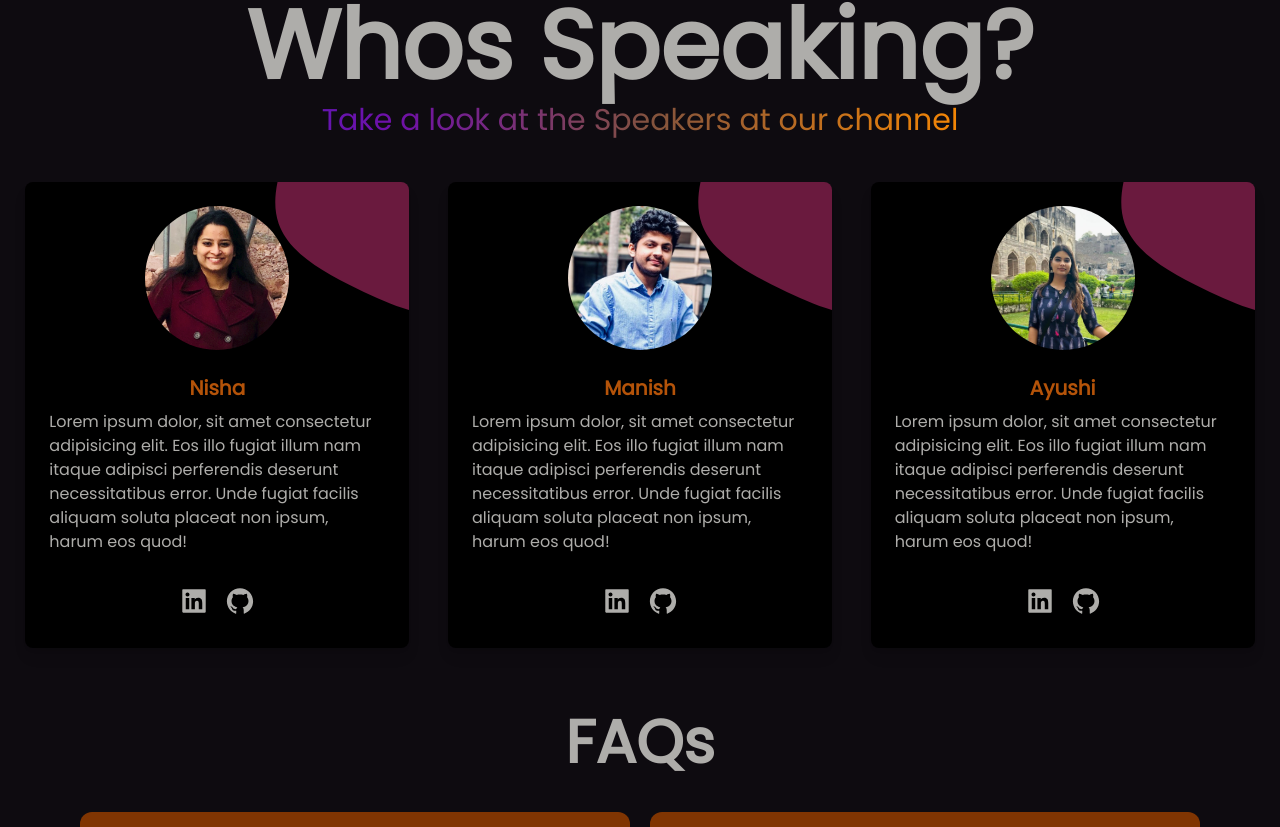
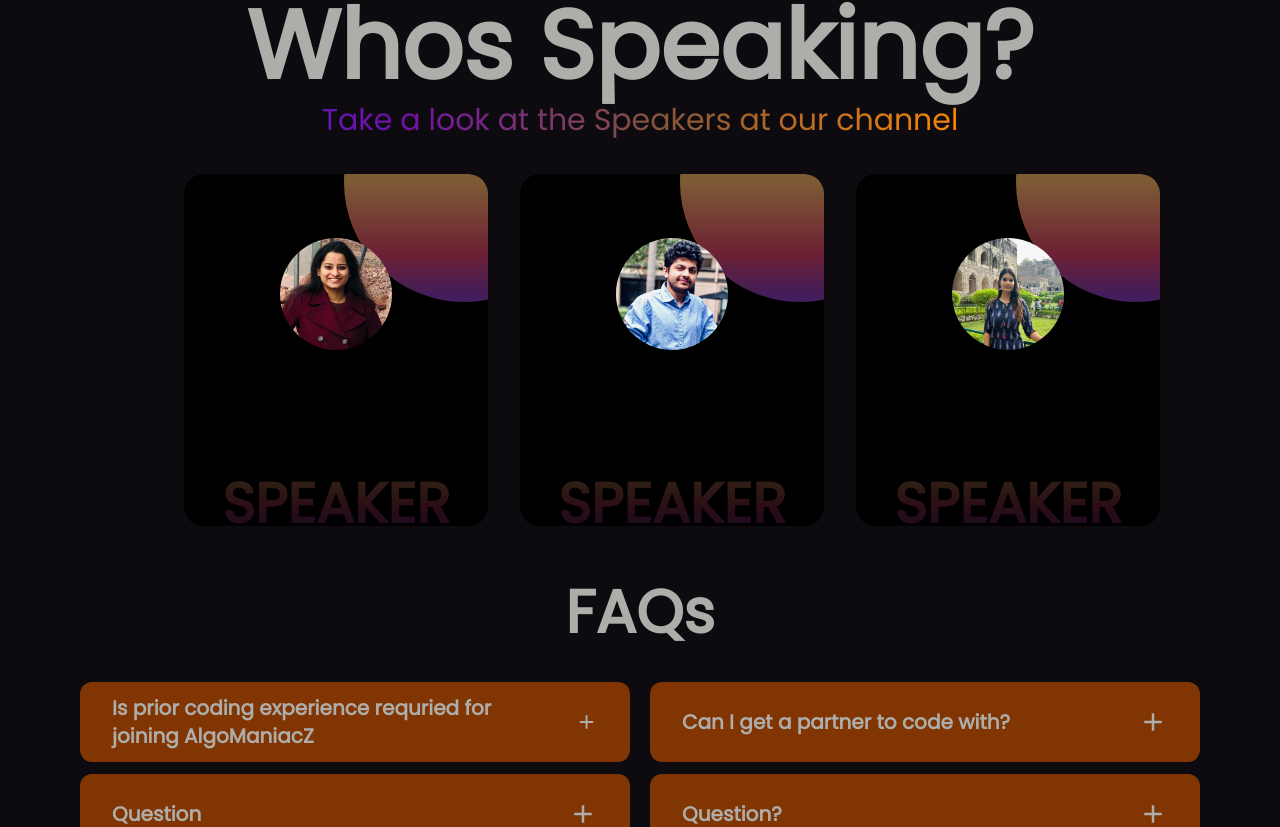
Before and after one commit to AlgoManiacZ/AlgoManiacZ_Revamped, a React (Vite) app in the folder algoManiacZ/: page / in a window 1280 px wide. Shown: the part 1530-2357 px from the top of the page. Built offline with nearby package versions, Linux system fonts and the light colour scheme.

Commit message:
Changed card style for desktop

```diff
--- a/algoManiacZ/package.json
+++ b/algoManiacZ/package.json
@@ -15,6 +15,7 @@
     "react": "^18.2.0",
     "react-dom": "^18.2.0",
     "react-icons": "^4.11.0",
+    "react-responsive": "^9.0.2",
     "react-scroll": "^1.8.9",
     "vanilla-tilt": "^1.8.1"
   },
--- a/algoManiacZ/src/components/Navbar/NavBar.jsx
+++ b/algoManiacZ/src/components/Navbar/NavBar.jsx
@@ -1,5 +1,5 @@
-import { useState } from 'react'
-import { Link } from 'react-scroll'
+import {useState} from 'react'
+import {Link} from 'react-scroll'
 import logo from '../../assets/logo.jpeg'
 function Navbar() {
     const [isOpen, setIsOpen] = useState(false)
@@ -9,7 +9,7 @@ function Navbar() {
     }
 
     return (
-    <nav className="h-28 bg-navbarColor w-full sticky z-10 top-0 flex px-5 md:px-20 py-4">
+        <nav className="z-10 h-28 bg-navbarColor w-full sticky z-10 top-0 flex px-5 md:px-20 py-4">
             <div className="container mx-auto flex justify-between items-center">
                 <Link
                     to="home"
--- a/algoManiacZ/src/components/Speakers/Card.jsx
+++ b/algoManiacZ/src/components/Speakers/Card.jsx
@@ -1,16 +1,28 @@
 /* eslint-disable react/prop-types */
-import { AiFillLinkedin, AiFillGithub } from 'react-icons/ai'
+import {AiFillLinkedin, AiFillGithub} from 'react-icons/ai'
 import cardBackground from '../../assets/cardBackgroundImage.svg'
+import MediaQuery from 'react-responsive'
+import './CardStyle.css'
 
-
-const Card = ({name,imageUrl,about,linkedin,github}) => {
+const Card = ({name, imageUrl, about, linkedin, github}) => {
     return (
-    <div className="max-w-sm rounded-lg overflow-hidden shadow-lg mx-auto my-4 py-4  bg-[#000000]  bg-no-repeat bg-cover bg-center transition-all ease-in-out  hover:scale-105 hover:shadow-lg hover:shadow-hoverOrange "
-
+        <>
+            <MediaQuery minWidth={1224}>
+                <div className="main">
+                    <img className="spimg" src={imageUrl} />
+                    <div className="username">{name}</div>
+                    <div className="speaker">SPEAKER</div>
+                    <div className="circleContainer">
+                        <div className="circle"></div>
+                    </div>
+                </div>
+            </MediaQuery>
+            <MediaQuery maxWidth={1224}>
+                <div
+                    className="max-w-sm rounded-lg overflow-hidden shadow-lg mx-auto my-4 py-4  bg-[#000000]  bg-no-repeat bg-cover bg-center transition-all ease-in-out  hover:scale-105 hover:shadow-lg hover:shadow-hoverOrange "
                     style={{
                         backgroundImage: `url(${cardBackground})`,
                     }}
-
                 >
                     <div className="flex items-center justify-center h-40 ">
                         <img
@@ -21,11 +33,11 @@ const Card = ({name,imageUrl,about,linkedin,github}) => {
                     </div>
 
                     <div className="px-6 py-4">
-        <div className="font-bold text-xl text-center mb-2 text-hoverOrange">{name}</div>
+                        <div className="font-bold text-xl text-center mb-2 text-hoverOrange">
+                            {name}
+                        </div>
 
-        <p className="text-gray-700 text-base">
-         {about}
-        </p>
+                        <p className="text-gray-700 text-base">{about}</p>
                     </div>
 
                     <div className="px-6 py-4 flex items-center justify-center">
@@ -43,6 +55,8 @@ const Card = ({name,imageUrl,about,linkedin,github}) => {
                         </a>
                     </div>
                 </div>
+            </MediaQuery>
+        </>
     )
 }
 
--- /dev/null
+++ b/algoManiacZ/src/components/Speakers/CardStyle.css
@@ -0,0 +1,83 @@
+.main {
+    width: 19rem;
+    height: 22rem;
+    background-color: black;
+    border-radius: 20px;
+    display: flex;
+    flex-direction: column;
+    align-items: center;
+    overflow: hidden;
+    position: relative;
+}
+.main:hover .username {
+    transform: translateY(0);
+    opacity: 1;
+}
+.main::before {
+    content: '';
+    position: absolute;
+    width: 15rem;
+    height: 15rem;
+    border-radius: 50%;
+    z-index: 4;
+    top: -7rem;
+    right: -6rem;
+    background: linear-gradient(
+        0deg,
+        rgba(131, 58, 180, 1) 3%,
+        rgba(217, 66, 104, 1) 20%,
+        rgba(250, 185, 104, 1) 51%
+    );
+    opacity: 0.5;
+    transition-timing-function: ease-out;
+    transition-duration: 300ms;
+}
+.main:hover::before {
+    width: 20rem;
+    height: 20rem;
+    width: 22rem;
+    aspect-ratio: 1.2;
+    z-index: 4;
+    top: -14rem;
+    right: -4rem;
+}
+.spimg {
+    width: 7rem;
+    aspect-ratio: 1;
+    border-radius: 50%;
+    margin: 4rem 0;
+    z-index: 5;
+}
+.username {
+    font-size: 2rem;
+    display: flex;
+    flex-direction: column;
+    align-items: center;
+    transform: translateY(3rem);
+    transition: ease-in;
+    font-weight: 400;
+    transition-duration: 300ms;
+    opacity: 0;
+}
+.speaker {
+    font-size: 3.5rem;
+    font-weight: 800;
+    text-align: center;
+    width: 100%;
+    position: relative;
+    opacity: 0.2;
+    background: linear-gradient(
+        0deg,
+        rgba(131, 58, 180, 1) 17%,
+        rgba(217, 66, 104, 1) 46%,
+        rgba(250, 185, 104, 1) 88%
+    );
+    background-clip: text;
+    -webkit-background-clip: text;
+    color: transparent;
+    text-fill-color: transparent;
+}
+.circleContainer {
+    width: fit-content;
+    height: fit-content;
+}
--- a/algoManiacZ/src/components/Speakers/SpeakerSection.jsx
+++ b/algoManiacZ/src/components/Speakers/SpeakerSection.jsx
@@ -1,15 +1,14 @@
-import Card from "./Card";
-import { Speakers } from "../../utils/SpeakerData";
+import Card from './Card'
+import {Speakers} from '../../utils/SpeakerData'
 const SpeakerSection = () => {
     const gradientTextStyle = {
-    background: "rgb(2, 0, 36)",
         // eslint-disable-next-line no-dupe-keys
         background:
-      "linear-gradient(90deg, rgba(2, 0, 36, 1) 0%, rgba(55, 43, 208, 1) 0%, rgba(111, 16, 168, 1) 31%, rgba(131, 83, 61, 1) 51%, rgba(255, 139, 0, 1) 77%, rgba(208, 114, 34, 1) 94%)",
-    WebkitBackgroundClip: "text",
-    backgroundClip: "text",
-    color: "transparent",
-  };
+            'linear-gradient(90deg, rgba(2, 0, 36, 1) 0%, rgba(55, 43, 208, 1) 0%, rgba(111, 16, 168, 1) 31%, rgba(131, 83, 61, 1) 51%, rgba(255, 139, 0, 1) 77%, rgba(208, 114, 34, 1) 94%)',
+        WebkitBackgroundClip: 'text',
+        backgroundClip: 'text',
+        color: 'transparent',
+    }
     return (
         <div className="speakers">
             <div className="h-auto pb-10 text-[#aeadaa] bg-[#0e0b10] w-full flex flex-col justify-center  gap-y-3 pt-10">
@@ -21,14 +20,18 @@ const SpeakerSection = () => {
                         Take a look at the Speakers at our channel
                     </p>
                 </div>
-        <div className="grid gap-5 grid-cols-1  lg:grid-cols-3 md:grid-cols-2 lg:mt-4  px-4">
+                <div className="w-3/4 grid gap-20 grid-cols-1 lg:grid-cols-3 md:grid-cols-2 lg:mt-4 px-4 mx-auto">
                     {Speakers.map((speaker) => {
-            return <Card key={speaker.name} {...speaker}></Card>;
+                        return (
+                            <div key={speaker.name} className="m-2">
+                                <Card {...speaker} />
+                            </div>
+                        )
                     })}
                 </div>
             </div>
         </div>
-  );
-};
+    )
+}
 
-export default SpeakerSection;
+export default SpeakerSection
```
Also changed, not shown: algoManiacZ/src/App.jsx (+10 -10 lines), 1 other file (tests, documents, lock files or other folders). Lines whose indentation alone changed are shown as unchanged.
